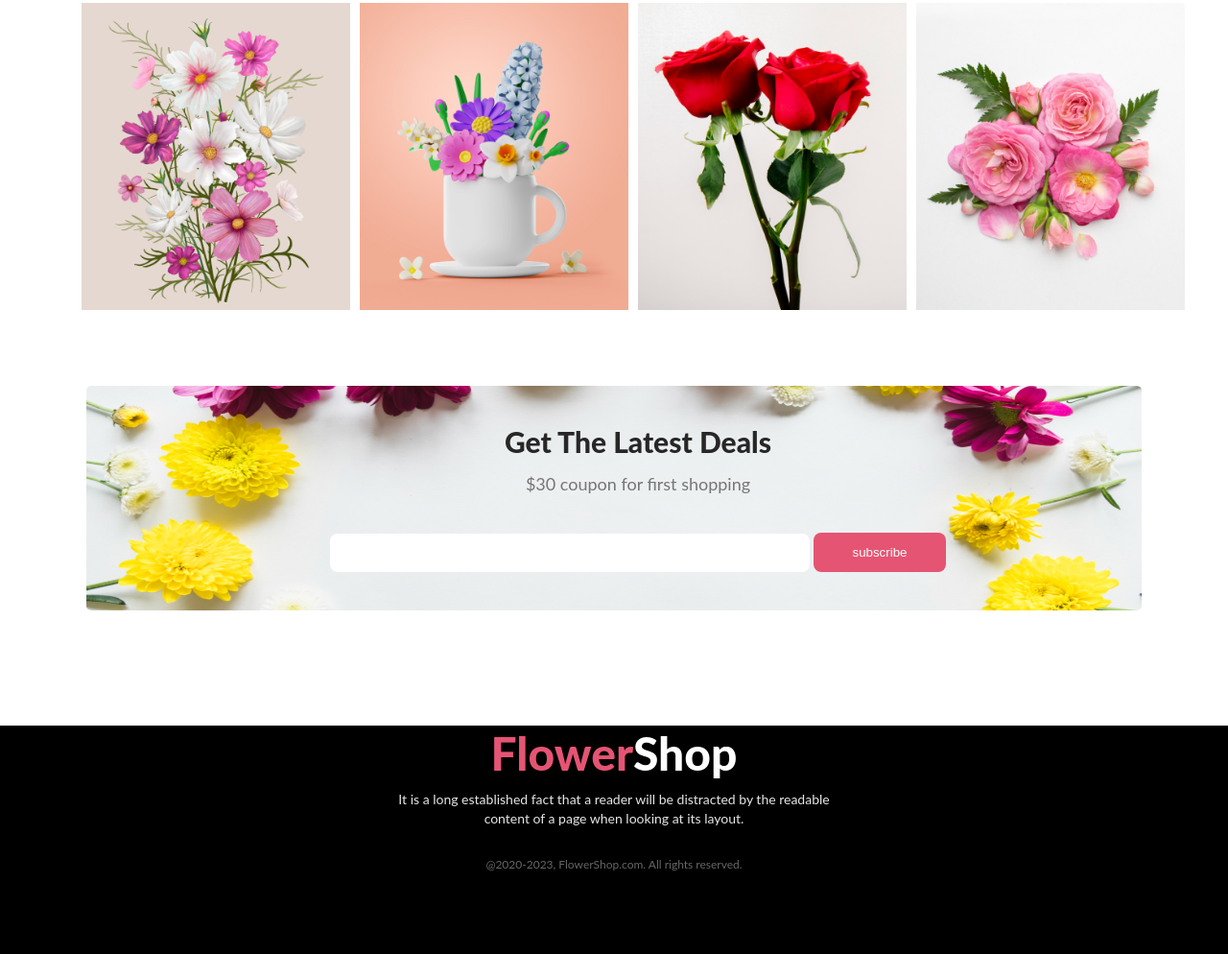
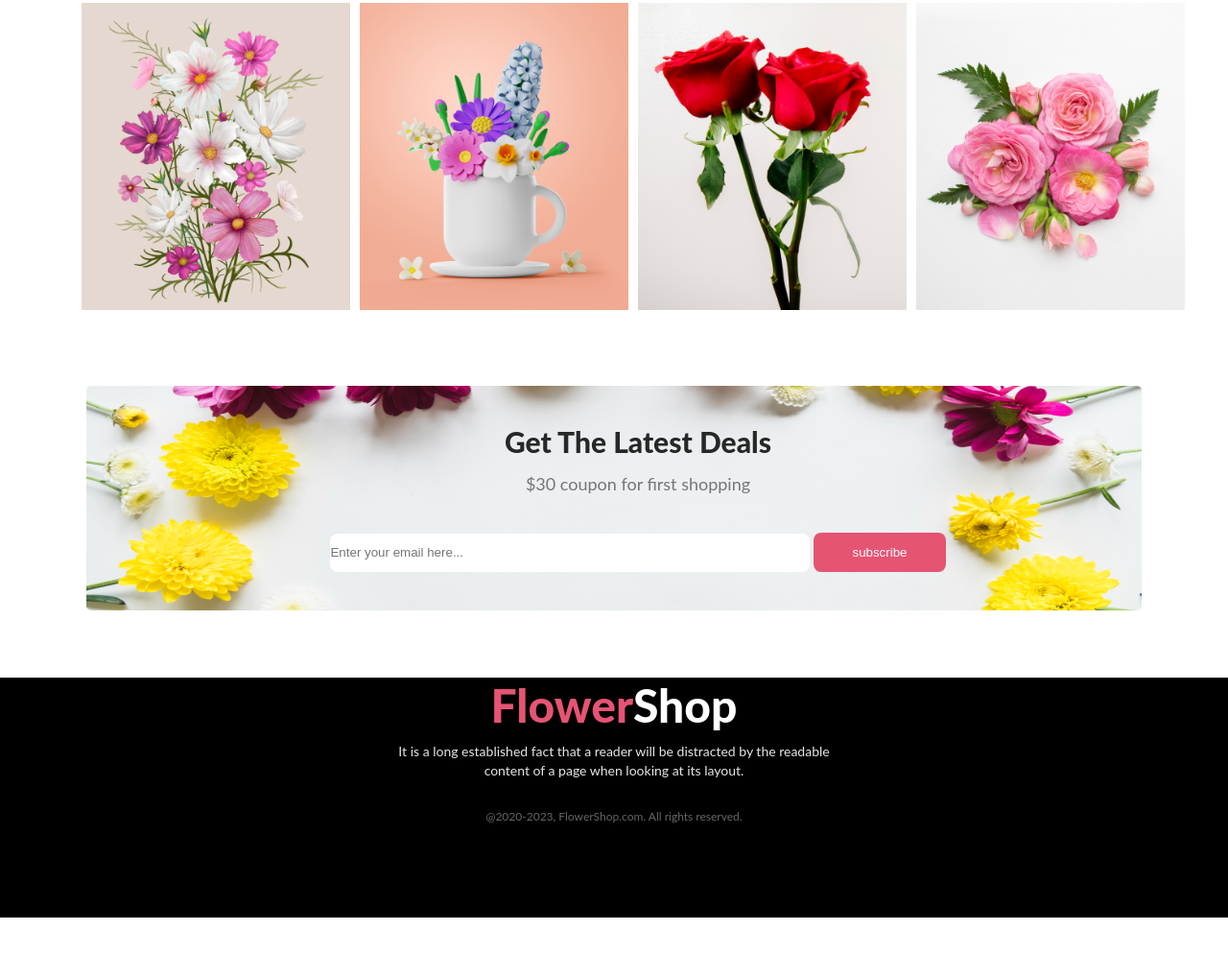
Before and after one commit to subedhussain/flowers-shop, a plain HTML site: page index.html in a window 1280 px wide. Shown: the part 2103-3097 px from the top of the page at 96% size. After the commit the page ends 3059 px from the top, so only its background shows below. Drawn offline with Linux system fonts and the light colour scheme.

Commit message:
place holder add

```diff
--- a/index.html
+++ b/index.html
@@ -5,7 +5,7 @@
     <meta charset="UTF-8">
     <meta name="viewport" content="width=device-width, initial-scale=1.0">
     <link rel="stylesheet" href="style.css">
-    <title>Document</title>
+    <title>Flower Shop</title>
 </head>
 
 <body>
@@ -121,7 +121,7 @@
             <h1 class="subscribe-heading">Get The Latest Deals</h1>
             <p class="subscribe-description">$30 coupon for first shopping</p>
             <div class="contact">
-                <input type="text">
+                <input type="text" placeholder="Enter your email here...">
                 <button class="btn">subscribe</button>
             </div>
         </div>
@@ -130,12 +130,14 @@
 
     </main>
     <footer>
+        <div class="footer-main">
             <section class="final-footer">
                 <h1 class="footer-heading"><span class="footer-flower">Flower</span>Shop</h1>
                 <p class="footer-description">It is a long established fact that a reader will be distracted by the readable<br>
                     content of a page when looking at its layout.</p>
                     <p class="footer-copyright">@2020-2023, FlowerShop.com. All rights reserved. </p>
             </section>
+        </div>
     </footer>
 
 </body>
--- a/style.css
+++ b/style.css
@@ -255,11 +255,11 @@ footer {
     background: #000;
     width: 100%;
     height: 250px;
+    margin-top: 70px;
 }
 
-.final-footer {
+.final-footer{
     text-align: center;
-    margin: 120px;
 
 }
 
```
Lines whose indentation alone changed are shown as unchanged.
